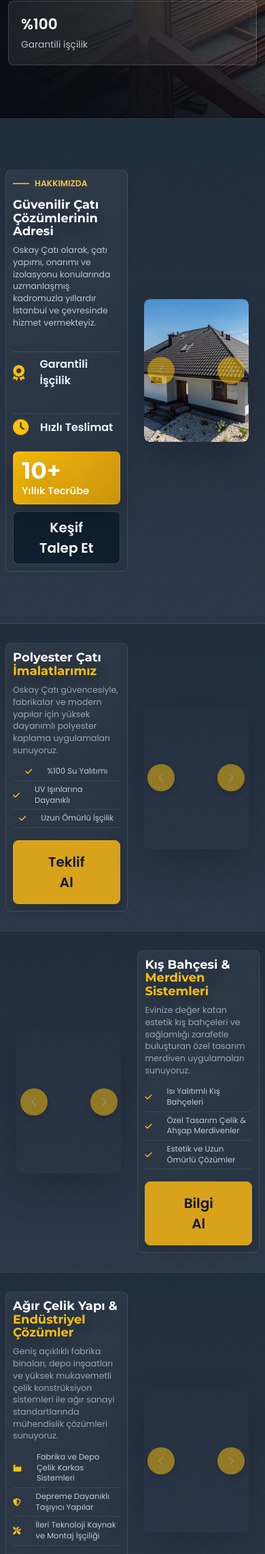
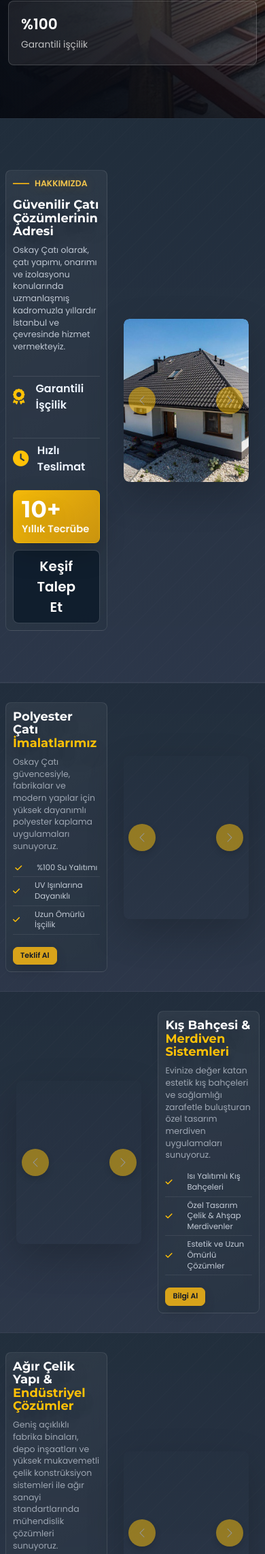
Before and after one commit to oskay6534/oskay-cati, a PHP site: page / in a window 390 px wide. Shown: the part 937-3223 px from the top of the page at 68% size. Run offline with PHP 8.4, Linux system fonts and the light colour scheme; data comes from the database, SQL or seed files in the repository.

Commit message:
Tune mobile project and section sizing

```diff
--- a/index.html
+++ b/index.html
@@ -53,7 +53,7 @@
     <!-- Font Awesome (İkonlar) -->
     <link rel="stylesheet" href="https://cdnjs.cloudflare.com/ajax/libs/font-awesome/6.4.2/css/all.min.css">
     <!-- Özel CSS -->
-    <link rel="stylesheet" href="style.css?v=20260514-21">
+    <link rel="stylesheet" href="style.css?v=20260514-22">
 </head>
 <body data-bs-spy="scroll" data-bs-target="#mainNav">
 
--- a/style.css
+++ b/style.css
@@ -1058,9 +1058,9 @@ body.admin-logged-in li.admin-only {
     position: relative !important;
     inset: auto !important;
     width: 100% !important;
-    height: 360px !important;
-    min-height: 360px !important;
-    max-height: 360px !important;
+    height: 400px !important;
+    min-height: 400px !important;
+    max-height: 400px !important;
     margin: 0 !important;
     border: 0 !important;
     border-radius: 8px !important;
@@ -1197,7 +1197,7 @@ body.admin-logged-in li.admin-only {
 
 #projectsContainer {
     display: grid !important;
-    grid-template-columns: repeat(3, minmax(0, 1fr)) !important;
+    grid-template-columns: repeat(2, minmax(0, 1fr)) !important;
     gap: 22px !important;
     align-items: start !important;
 }
@@ -1273,7 +1273,7 @@ body.admin-logged-in li.admin-only {
     #steel-structure .col-lg-6,
     #steel-doors .col-lg-6,
     #kenet-roof .col-lg-6 {
-        flex: 1 1 52% !important;
+        flex: 1 1 58% !important;
         width: auto !important;
         order: 2 !important;
     }
@@ -1284,8 +1284,8 @@ body.admin-logged-in li.admin-only {
     #steel-structure .col-lg-5,
     #steel-doors .polyester-right-panel,
     #kenet-roof .polyester-right-panel {
-        flex: 0 0 45% !important;
-        width: 45% !important;
+        flex: 0 0 39% !important;
+        width: 39% !important;
         order: 1 !important;
     }
 
@@ -1320,9 +1320,9 @@ body.admin-logged-in li.admin-only {
     #steel-structure .carousel-item,
     #steel-doors .carousel-item,
     #kenet-roof .carousel-item {
-        height: 260px !important;
-        min-height: 260px !important;
-        max-height: 260px !important;
+        height: 300px !important;
+        min-height: 300px !important;
+        max-height: 300px !important;
     }
 
     .about-section h2,
@@ -1354,15 +1354,27 @@ body.admin-logged-in li.admin-only {
         font-size: 0.72rem !important;
     }
 
+    .polyester-right-panel .btn,
+    #steel-structure .btn,
+    #steel-doors .btn,
+    #kenet-roof .btn {
+        width: auto !important;
+        max-width: 100% !important;
+        padding: 8px 16px !important;
+        font-size: 0.8rem !important;
+        line-height: 1.15 !important;
+        border-radius: 7px !important;
+    }
+
     .about-section .experience-badge {
         width: 100% !important;
         margin: 0 0 10px !important;
         padding: 10px 12px !important;
     }
 
-    #projectsContainer { grid-template-columns: repeat(3, minmax(0, 1fr)) !important; gap: 10px !important; }
+    #projectsContainer { grid-template-columns: repeat(2, minmax(0, 1fr)) !important; gap: 12px !important; }
     #projectsContainer .project-card,
-    #projectsContainer .project-card img { height: 180px !important; min-height: 180px !important; max-height: 180px !important; }
+    #projectsContainer .project-card img { height: 240px !important; min-height: 240px !important; max-height: 240px !important; }
 }
 
 @media (max-width: 576px) {
@@ -1378,9 +1390,9 @@ body.admin-logged-in li.admin-only {
         padding-right: 8px;
     }
 
-    #projectsContainer { grid-template-columns: repeat(3, minmax(0, 1fr)) !important; gap: 7px !important; }
+    #projectsContainer { grid-template-columns: repeat(2, minmax(0, 1fr)) !important; gap: 8px !important; }
     #projectsContainer .project-card,
-    #projectsContainer .project-card img { height: 118px !important; min-height: 118px !important; max-height: 118px !important; }
+    #projectsContainer .project-card img { height: 170px !important; min-height: 170px !important; max-height: 170px !important; }
 
     .project-overlay .text-white {
         padding: 10px !important;
@@ -1417,7 +1429,7 @@ body.admin-logged-in li.admin-only {
     #steel-structure .col-lg-6,
     #steel-doors .col-lg-6,
     #kenet-roof .col-lg-6 {
-        flex: 1 1 50% !important;
+        flex: 1 1 57% !important;
     }
 
     .about-section .col-lg-6.ps-lg-5,
@@ -1426,9 +1438,17 @@ body.admin-logged-in li.admin-only {
     #steel-structure .col-lg-5,
     #steel-doors .polyester-right-panel,
     #kenet-roof .polyester-right-panel {
-        flex: 0 0 48% !important;
-        width: 48% !important;
+        flex: 0 0 40% !important;
+        width: 40% !important;
         padding: 10px !important;
+    }
+
+    .polyester-right-panel .btn,
+    #steel-structure .btn,
+    #steel-doors .btn,
+    #kenet-roof .btn {
+        padding: 6px 10px !important;
+        font-size: 0.68rem !important;
     }
 
     .about-carousel-container,
@@ -1452,8 +1472,8 @@ body.admin-logged-in li.admin-only {
     #steel-structure .carousel-item,
     #steel-doors .carousel-item,
     #kenet-roof .carousel-item {
-        height: 210px !important;
-        min-height: 210px !important;
-        max-height: 210px !important;
+        height: 240px !important;
+        min-height: 240px !important;
+        max-height: 240px !important;
     }
 }
```
